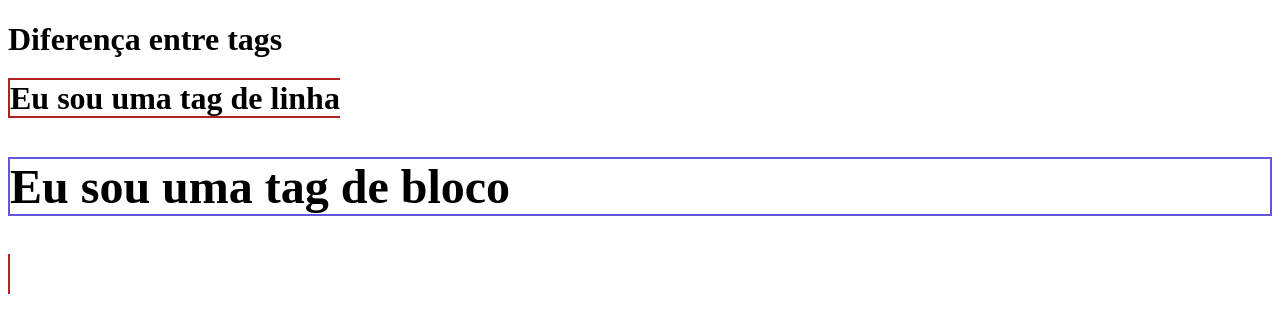
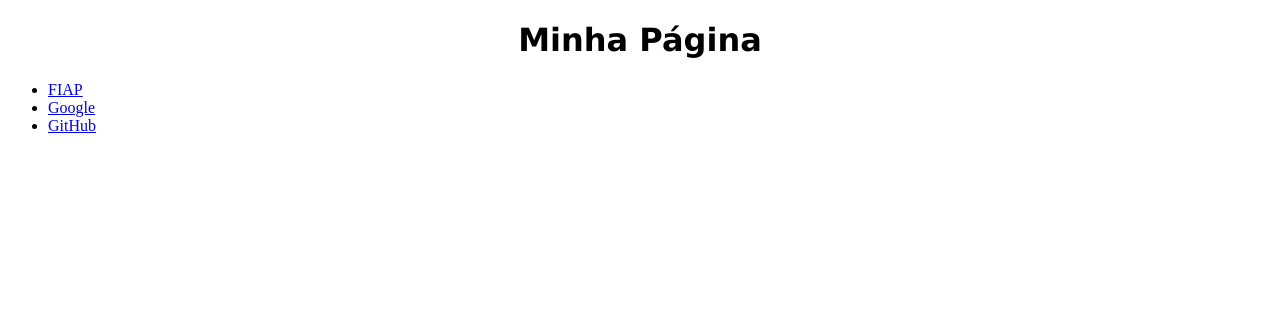
Before and after one commit to FelipeOrikasa/github2, a plain HTML site: page Untitled-1.html in a window 1280 px wide. Drawn offline with Linux system fonts and the light colour scheme.

Commit message:
Corrigido erro no arquivo Untitled-1.html

```diff
--- a/Untitled-1.html
+++ b/Untitled-1.html
@@ -1,14 +1,27 @@
 <!DOCTYPE html> <!-- Esse é o DTD do HTML 5. -->
 
 <html lang="pt-br">
-<head>
-<meta charset="UTF-8"/>
-<meta name="viewport" content="width=device-width,initial-scale=1.0"/>
-<title>Exemplo HTML</title>
-</head>
+    <head>
+        <meta charset="UTF-8"/>
+        <meta name="viewport" content="width=device-width,initial-scale=1.0"/>
+    <title>Exemplo HTML</title>
+    </head>
 <body>
-<h1>Diferença entre tags<h1>
-<Eu style="border: solid 2px firebrick;" >Eu sou uma tag de linha</span>
-<h2 style="border: solid 2px rgb(99, 86, 221);">Eu sou uma tag de bloco</h2>
+        <div class="container">
+
+
+        <header class="cabecalho">
+        <h1 style="text-align: center;font-family: Verdana, Geneva, Tahoma, sans-serif;">Minha Página</h1>
+
+        <nav>
+            <ul>
+                <li><a href="https://www.fiap.com.br">FIAP</a></li>
+                <li><a href="https://www.google.com">Google</a></li>
+                <li><a href="https://www.github.com">GitHub</a></li>
+            </ul>
+        </nav>
+
+        </header>
+    </div>
 </body>
 </html>
```
